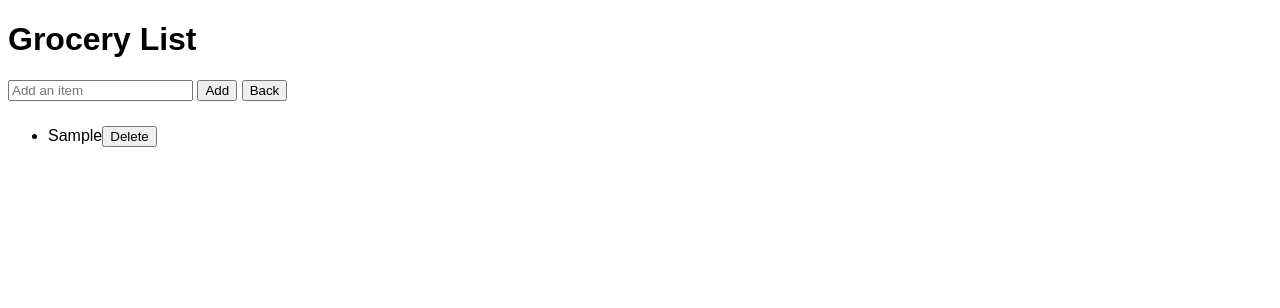
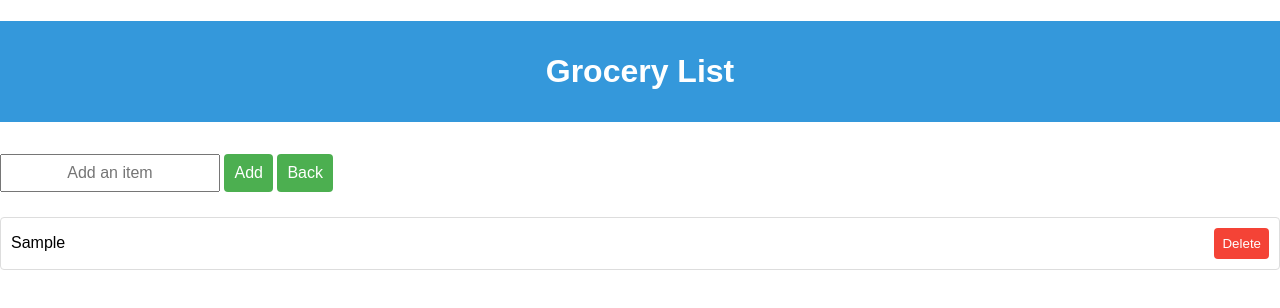
Before and after one commit to SemiMochiBalls/groceryMoneySlasher, a website: page grocery_list.html in a window 1280 px wide. Both pictures are taken after typing "Sample" into the empty fields and a click on the button "Add". Drawn offline with Linux system fonts and the light colour scheme.

Commit message:
add grocery list style

```diff
--- /dev/null
+++ b/glstyles.css
@@ -0,0 +1,68 @@
+body {
+    font-family: 'Arial', sans-serif;
+    margin: 0;
+    padding: 0;
+}
+
+h1 {
+    background-color: #3498db;
+    color: #fff;
+    padding: 1em;
+    text-align: center;
+}
+
+#groceryInput {
+    position: relative;
+    padding: 8px;
+    font-size: 16px;
+    margin: 0 auto;
+    text-align: center;
+    width: 200px;
+}
+
+#addButton, #backButton {
+    position: relative;
+    margin-top: 10px;
+    padding: 10px;
+    font-size: 16px;
+    cursor: pointer;
+    background-color: #4caf50;
+    color: #fff;
+    border: none;
+    border-radius: 4px;
+}
+
+
+#addButton:hover, #backButton:hover {
+    background-color: #45a049;
+}
+
+#groceryList {
+    list-style: none;
+    padding: 0;
+    margin: 25px 0;
+}
+
+#groceryList li {
+    background-color: #fff;
+    padding: 10px;
+    border: 1px solid #ddd;
+    border-radius: 4px;
+    display: flex;
+    justify-content: space-between;
+    align-items: center;
+}
+
+#groceryList li button {
+    background-color: #f44336;
+    color: #fff;
+    padding: 8px;
+    margin-left: 8px;
+    border: none;
+    border-radius: 4px;
+    cursor: pointer;
+}
+
+#groceryList li button:hover {
+    background-color: #d32f2f;
+}
--- a/grocery_list.html
+++ b/grocery_list.html
@@ -2,17 +2,7 @@
 <html>
 <head>
     <title>Grocery List</title>
-    <style>
-        body {
-            font-family: Arial, sans-serif;
-        }
-        #groceryList {
-            margin-top: 25px;
-        }
-        #groceryList li {
-            margin-bottom: 15px;
-        }
-    </style>
+    <link rel="stylesheet" href="glstyles.css">
 </head>
 <body>
     <h1>Grocery List</h1>
```
